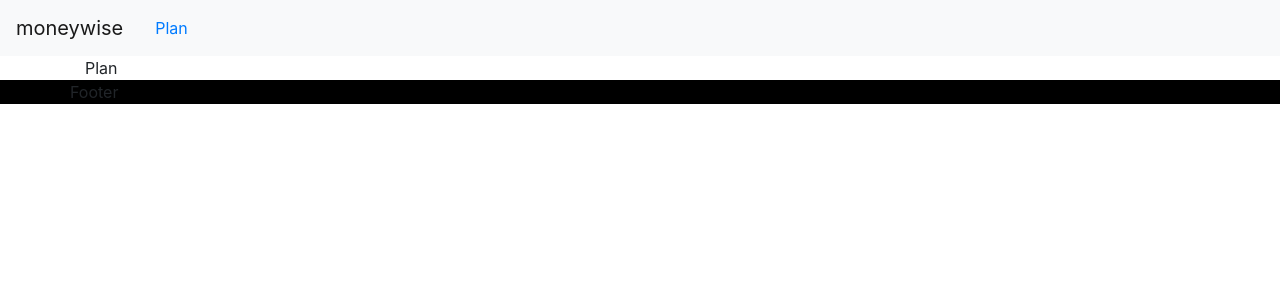
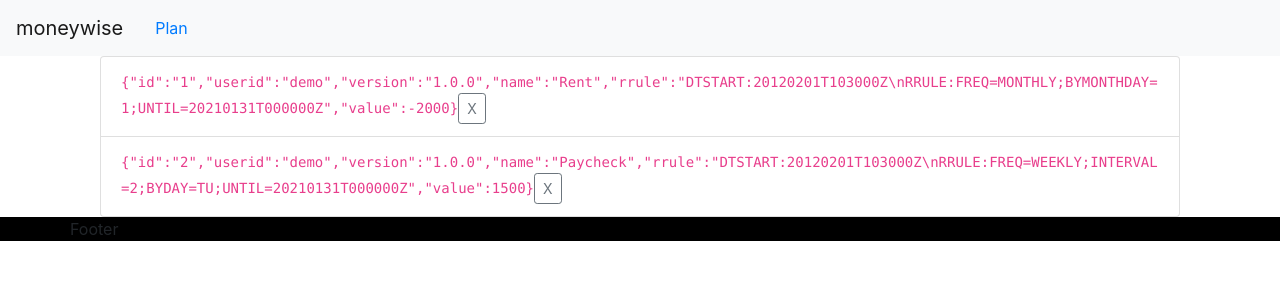
Before and after one commit to MoneyWise2020/MoneyWise2020, a React (Create React App) app in the folder ui/: page /plan in a window 1280 px wide. Shown: the top 300 px of the page. Built offline with nearby package versions, Linux system fonts and the light colour scheme.

Commit message:
WIP(ui): rules container, basic structure

```diff
--- a/ui/src/App.tsx
+++ b/ui/src/App.tsx
@@ -9,6 +9,7 @@ import {
   Route
 } from "react-router-dom";
 import { Home } from './pages/home/Home';
+import { PlanContainer } from './pages/plan/PlanContainer';
 
 function App() {
   return (
@@ -17,7 +18,7 @@ function App() {
       <Container>
         <Switch>
           <Route path="/plan">
-            Plan
+            <PlanContainer />
           </Route>
           <Route path="/">
             <Home />
--- /dev/null
+++ b/ui/src/pages/plan/PlanContainer.tsx
@@ -0,0 +1,9 @@
+import React from 'react';
+import Container from 'react-bootstrap/Container';
+import { RulesContainer } from './rules/RulesContainer';
+
+export const PlanContainer = () => {
+    return <Container>
+        <RulesContainer />
+    </Container>
+}
--- /dev/null
+++ b/ui/src/pages/plan/rules/IRule.ts
@@ -0,0 +1,15 @@
+// When creating and updating rules
+export interface IApiRuleMutate {
+    name: string;
+    rrule: string;
+    value: number;
+    labels?: { [label: string]: any };
+
+}
+
+// Extra server-assigned fields which
+export interface IApiRule extends IApiRuleMutate {
+    id: string;
+    userid: string;
+    version: string;
+}
--- /dev/null
+++ b/ui/src/pages/plan/rules/Rule.tsx
@@ -0,0 +1,19 @@
+import React, { useCallback } from 'react';
+import Button from 'react-bootstrap/Button';
+import ListGroup from 'react-bootstrap/ListGroup';
+import { IApiRule, IApiRuleMutate } from './IRule';
+
+export const Rule = ({
+    rule,
+    onDelete = () => {}
+}: {
+    rule: IApiRule,
+    onDelete?: (id: string) => void,
+    onUpdate?: (id: string, ruleUpdate: IApiRuleMutate) => void,
+}) => {
+    const deleteButtonHandler = useCallback(() => onDelete(rule.id), [rule.id]);
+    return <ListGroup.Item>
+        <code>{JSON.stringify(rule)}</code>
+        <Button variant="outline-secondary" size="sm" onClick={deleteButtonHandler}>X</Button>
+    </ListGroup.Item>;
+}
--- /dev/null
+++ b/ui/src/pages/plan/rules/RulesContainer.tsx
@@ -0,0 +1,54 @@
+import React, { useCallback, useEffect, useState } from 'react'
+import { RRule } from 'rrule';
+import ListGroup from 'react-bootstrap/ListGroup';
+import { IApiRule } from './IRule';
+import { Rule } from './Rule';
+
+
+export const RulesContainer = () => {
+    // TODO(jamesfulford): When APIs ready, remove mock data
+    const [rules, setRules] = useState<IApiRule[]>([]);
+    useEffect(() => {
+        const id = setTimeout(() => {
+            setRules([
+                {
+                    id: '1',
+                    userid: 'demo',
+                    version: '1.0.0',
+                    name: 'Rent',
+                    rrule: new RRule({
+                        freq: RRule.MONTHLY,
+                        bymonthday: 1,
+
+                        dtstart: new Date(Date.UTC(2012, 1, 1, 10, 30)),
+                        until: new Date(Date.UTC(2020, 12, 31))
+                      }).toString(),
+                    value: -2000,
+                },
+                {
+                    id: '2',
+                    userid: 'demo',
+                    version: '1.0.0',
+                    name: 'Paycheck',
+                    rrule: new RRule({
+                        freq: RRule.WEEKLY,
+                        interval: 2,
+                        byweekday: 1,
+
+                        dtstart: new Date(Date.UTC(2012, 1, 1, 10, 30)),
+                        until: new Date(Date.UTC(2020, 12, 31))
+                      }).toString(),
+                    value: 1500,
+                },
+            ])
+        }, 300);
+        return () => clearTimeout(id);
+    }, []);
+
+    // TODO(jamesfulford): When DELETE API is ready, call it here
+    const deleteHandler = useCallback((id: string) => console.log("DELETE", id), []);
+
+    return <ListGroup>
+        {rules.map(rule => <Rule rule={rule} onDelete={deleteHandler} key={rule.id}/>)}
+    </ListGroup>;
+}
```
